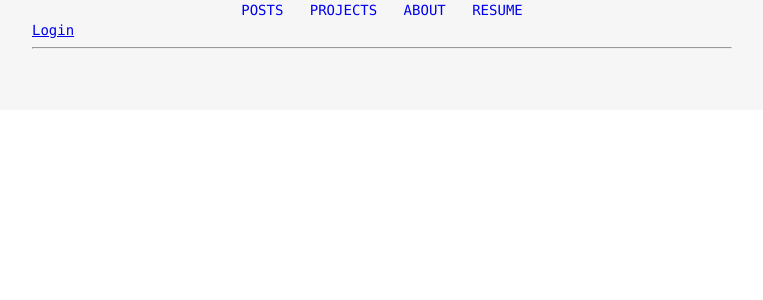
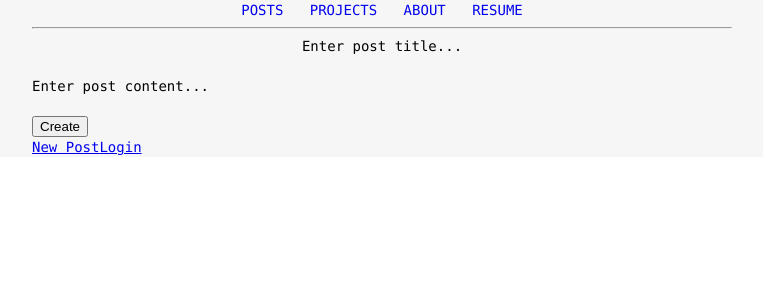
Before and after one commit to lmiller1990/react-blog, a React (Create React App) app: page /posts/new in a window 1280 px wide. Shown: the top 300 px of the page, without its empty margins (258-1021 px from the left). Built offline with nearby package versions, Linux system fonts and the light colour scheme; no server answers.

Commit message:
Add new post container and improve routing use <Switch>

```diff
--- a/src/Home.js
+++ b/src/Home.js
@@ -3,8 +3,10 @@ import Projects from './Projects'
 import PostsIndex from './PostsIndex'
 import TopMenu from './TopMenu'
 import Session from './Session/Session'
+import Login from './Session/Login'
+import NewPostContainer from './Posts/NewPostContainer'
 import PostContainer from './Posts/PostContainer'
-import { Route } from 'react-router-dom'
+import { Route, Switch } from 'react-router-dom'
 
 class Home extends Component {
   constructor(props) {
@@ -25,21 +27,31 @@ class Home extends Component {
     return (
       <div>
         <TopMenu />
+        <hr />
+
+        <Switch>
+          <Route exact path='/posts/new' component={NewPostContainer} />
+          <Route exact path='/posts/:_id'
+            render={(props) =>
+              <PostContainer
+                isLoggedIn={this.state.isLoggedIn}
+                {...props}
+              />
+            }
+          />
+        </Switch>
+
+        <Route exact path='/login'
+          render={(props) =>
+            (<Login setLoggedIn={this.setLoggedIn} {...props}
+          />)}
+        />
+        <Route exact path='/posts' component={PostsIndex} />
+        <Route exact path='/projects' component={Projects} />
         <Session
           setLoggedIn={this.setLoggedIn}
           isLoggedIn={this.state.isLoggedIn}
         />
-        <hr />
-
-        <Route exact path='/posts' component={PostsIndex} />
-        <Route exact path='/projects' component={Projects} />
-        <Route path='/posts/:_id'
-          render={(props) =>
-            <PostContainer
-              isLoggedIn={this.state.isLoggedIn}
-              {...props}
-            />
-          }/>
       </div>
     )
   }
--- a/src/Posts/Editor/EditablePostTitle.js
+++ b/src/Posts/Editor/EditablePostTitle.js
@@ -13,7 +13,6 @@ const EditablePostTitle = ({change, loggedIn, editorState}) =>
       onChange={change}
       editorState={editorState}
       readOnly={loggedIn ? false : true}
-      style={titleStyle}
     />
   </div>
 
--- /dev/null
+++ b/src/Posts/NewPostContainer.js
@@ -0,0 +1,57 @@
+import React, { Component } from 'react'
+import PropTypes from 'prop-types'
+import axios from 'axios'
+import {EditorState, Editor, ContentState} from 'draft-js'
+
+const titleStyle = {
+  textAlign: 'center',
+}
+
+class PostContainer extends Component {
+  constructor(props) {
+    super(props)
+    this.state = {
+      contentEditorState: EditorState.createEmpty(),
+      titleEditorState: EditorState.createEmpty(),
+    }
+
+    this.onContentChange = (contentEditorState) =>
+      this.setState({contentEditorState})
+    this.onTitleChange = (titleEditorState) =>
+      this.setState({titleEditorState})
+  }
+
+  saveChanges () {
+    const title = this.state.titleEditorState.getCurrentContent().getPlainText()
+    //const content = this.state.contentEditorState.getCurrentContent().getPlainText()
+
+    axios.post(`http://localhost:4000/posts/new`, {
+      title: title,
+      //content: content
+    })
+    .then(response => console.log(response))
+    .catch(err => console.log(err))
+  }
+
+  render() {
+    return (
+      <div>
+        <div style={titleStyle}>
+          <Editor
+            onChange={this.onTitleChange}
+            editorState={this.state.titleEditorState}
+            placeholder={'Enter post title...'}
+          />
+        </div>
+        <Editor
+          onChange={this.onContentChange}
+          editorState={this.state.contentEditorState}
+          placeholder={'Enter post content...'}
+        />
+        <button onClick={() => this.saveChanges()}>Create</button>
+      </div>
+    )
+  }
+}
+
+export default PostContainer
--- a/src/Posts/PostContainer.js
+++ b/src/Posts/PostContainer.js
@@ -30,10 +30,10 @@ class PostContainer extends Component {
     })
     .then(response => console.log(response))
     .catch(err => console.log(err))
-
   }
 
   componentDidMount () {
+    console.log('Post conatiner mounted')
     const { _id } = this.props.match.params
     axios(`http://localhost:4000/posts/${_id}`)
     .then(res =>
--- a/src/Session/Session.js
+++ b/src/Session/Session.js
@@ -1,5 +1,4 @@
 import React from 'react'
-import Login from './Login'
 import { Link, Route } from 'react-router-dom'
 
 const Session = ({setLoggedIn, isLoggedIn}) => {
@@ -9,14 +8,11 @@ const Session = ({setLoggedIn, isLoggedIn}) => {
     )
   } else {
     return (
-      <div>
+      <span className="my span">
+        <Link to='/posts/new'>New Post</Link>
         <Link to='/login'>Login</Link>
-        <Route exact path='/login'
-          render={(props) =>
-            (<Login setLoggedIn={setLoggedIn} {...props}
-          />)}
-        />
-      </div>
+
+      </span>
     )
   }
 }
```
